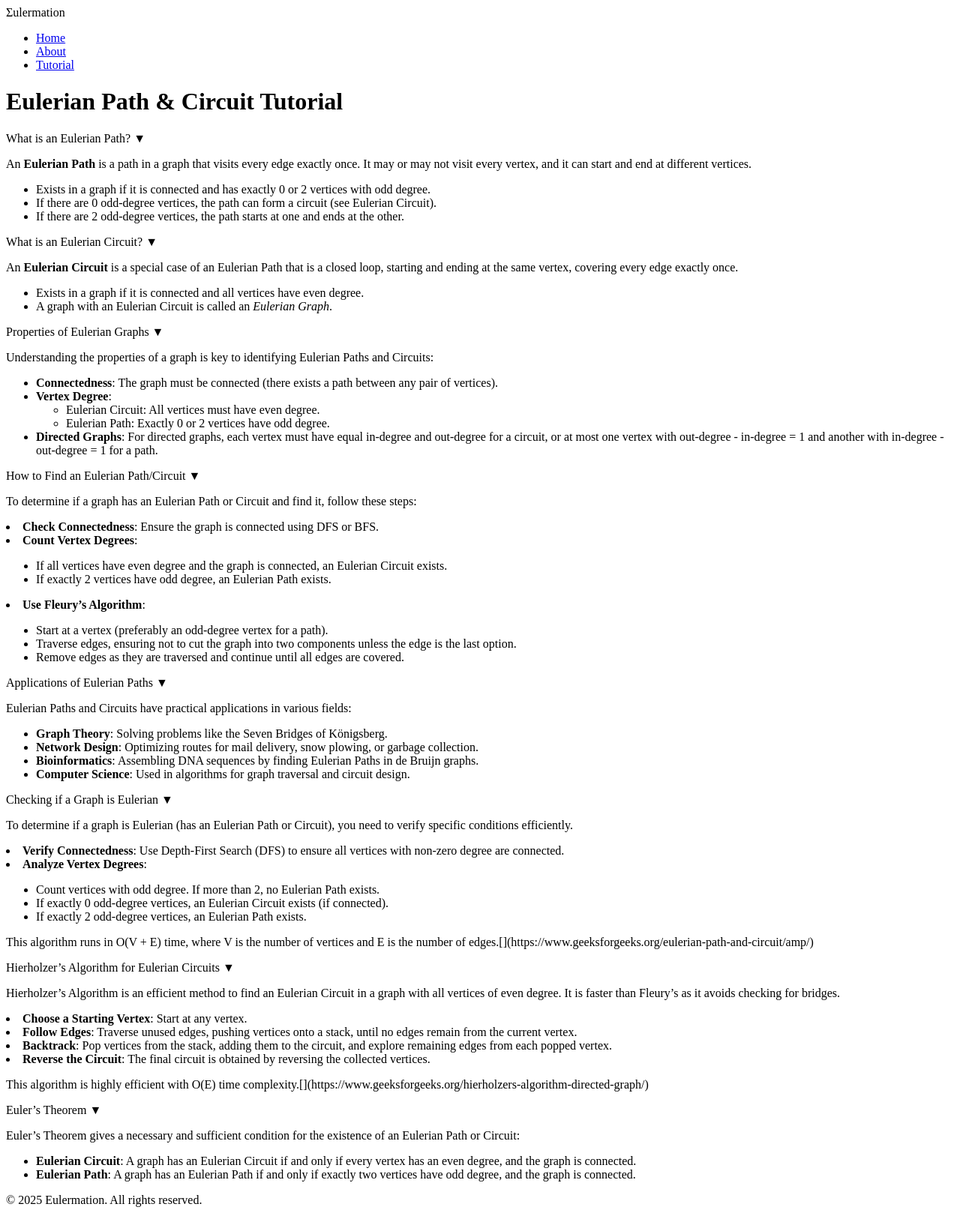
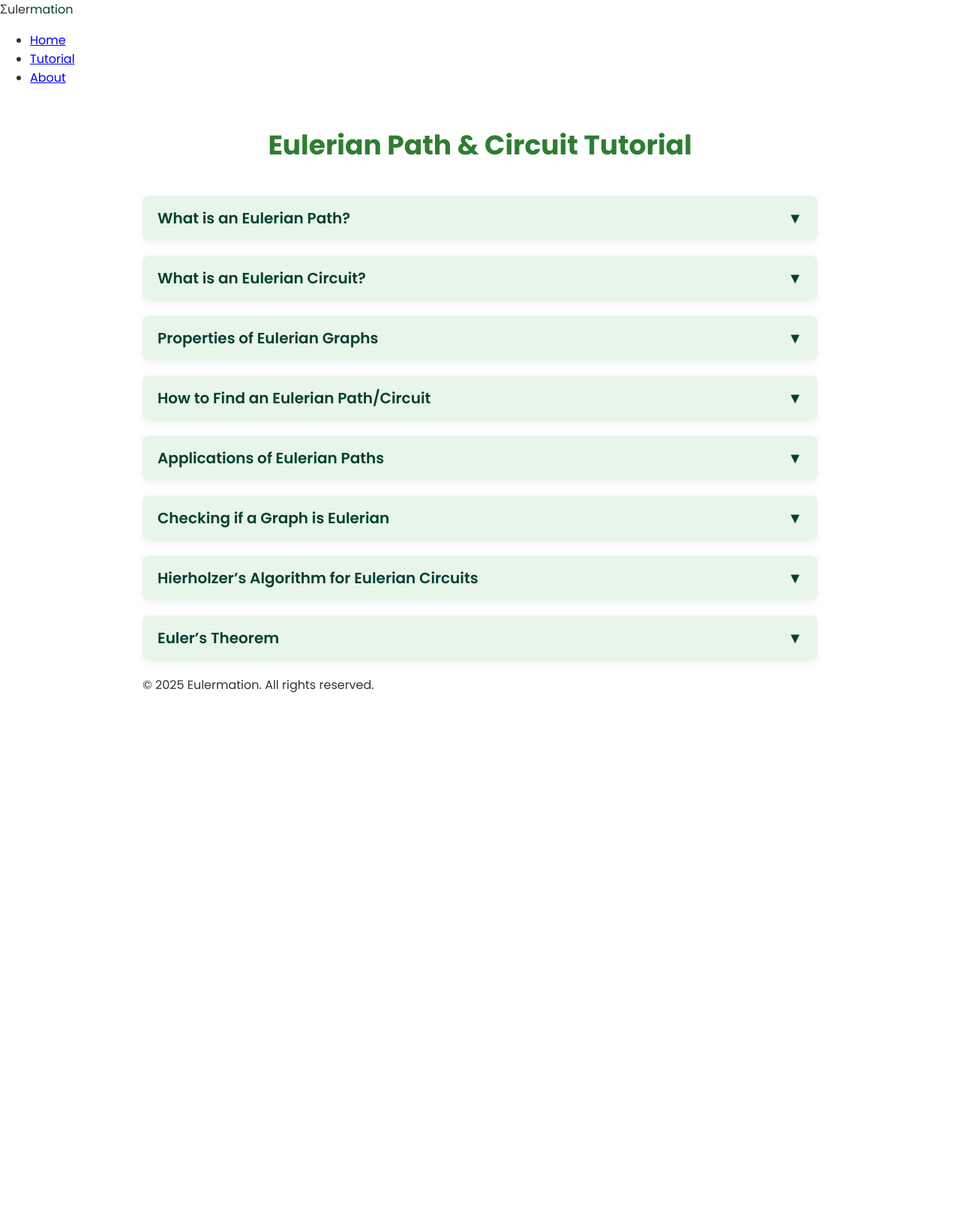
Before and after one commit to hiy17/Eulermation, a Python web app: template templates/tutorial.html in a window 1280 px wide. Shown: the whole page at 75% size. After the commit the page ends 924 px from the top, so only its background shows below. Run offline with Jinja, Linux system fonts and the light colour scheme; the template is opened without the code that fills it, so the values that code supplies are empty.

Commit message:
updated frontend

```diff
--- a/app/static/css/tutorial.css
+++ b/app/static/css/tutorial.css
@@ -0,0 +1,112 @@
+body {
+    font-family: "Poppins", sans-serif;
+    background: #ffffff;
+    color: #333333;
+    margin: 0;
+    position: relative;
+    overflow-x: hidden;
+  }
+
+  #particles-js {
+    position: fixed;
+    width: 100%;
+    height: 100%;
+    background: linear-gradient(135deg, #f5f6f5 0%, #e8ecef 100%);
+    z-index: -1;
+  }
+
+  .mation {
+    color: #00412e;
+  }
+
+  main {
+    max-width: 900px;
+    margin: 50px auto;
+    padding: 0 20px;
+  }
+
+  h1 {
+    text-align: center;
+    font-size: 36px;
+    color: #2e7d32;
+    margin-bottom: 40px;
+  }
+
+  .dropdown {
+    margin-bottom: 20px;
+    border-radius: 8px;
+    overflow: hidden;
+    box-shadow: 0 4px 10px rgba(0, 0, 0, 0.05);
+  }
+
+  .dropdown-header {
+    background: #e8f5e9;
+    color: #00412e;
+    padding: 15px 20px;
+    font-size: 20px;
+    font-weight: 600;
+    cursor: pointer;
+    display: flex;
+    justify-content: space-between;
+    align-items: center;
+    transition: background 0.3s;
+  }
+
+  .dropdown-header:hover {
+    background: #c8e6c9;
+  }
+
+  .dropdown-content {
+    background: #ffffff;
+    padding: 0 20px;
+    text-align: left;
+    max-height: 0;
+    overflow: hidden;
+    transition: max-height 0.3s ease-out, padding 0.3s ease-out;
+  }
+
+  .dropdown-content.active {
+    padding: 20px;
+    max-height: 1000px;
+  }
+
+  .dropdown-content p,
+  .dropdown-content ul {
+    font-size: 16px;
+    line-height: 1.6;
+    color: #333333;
+  }
+
+  .dropdown-content ul {
+    padding-left: 20px;
+  }
+
+  .dropdown-content strong {
+    color: #2e7d32;
+  }
+
+  .dropdown-content code {
+    background: #e8f5e9;
+    padding: 2px 6px;
+    border-radius: 4px;
+    font-family: "Courier New", Courier, monospace;
+  }
+
+  .arrow {
+    transition: transform 0.3s;
+  }
+
+  .arrow.active {
+    transform: rotate(180deg);
+  }
+
+  /* particles */
+  #particles-js {
+    position: fixed;
+    width: 100%;
+    height: 100%;
+    background: #ffffff;
+    z-index: -1;
+    top: 0;
+    left: 0;
+  }
--- a/app/static/js/tutorial.js
+++ b/app/static/js/tutorial.js
@@ -0,0 +1,6 @@
+function toggleDropdown(header) {
+    const content = header.nextElementSibling;
+    const arrow = header.querySelector(".arrow");
+    content.classList.toggle("active");
+    arrow.classList.toggle("active");
+  }
--- a/templates/about.html
+++ b/templates/about.html
@@ -21,8 +21,8 @@
       <nav>
         <ul>
           <li><a href="index.html">Home</a></li>
+          <li><a href="tutorial.html">Tutorial</a></li>
           <li><a href="about.html">About</a></li>
-          <li><a href="tutorial.html">Tutorial</a></li>
         </ul>
       </nav>
     </header>
--- a/templates/tutorial.html
+++ b/templates/tutorial.html
@@ -21,8 +21,8 @@
       <nav>
         <ul>
           <li><a href="index.html">Home</a></li>
+          <li><a href="tutorial.html">Tutorial</a></li>
           <li><a href="about.html">About</a></li>
-          <li><a href="tutorial.html">Tutorial</a></li>
         </ul>
       </nav>
     </header>
```
Also changed, not shown: app/static/css/about.css (+43 -0 lines), templates/index.html (added).
